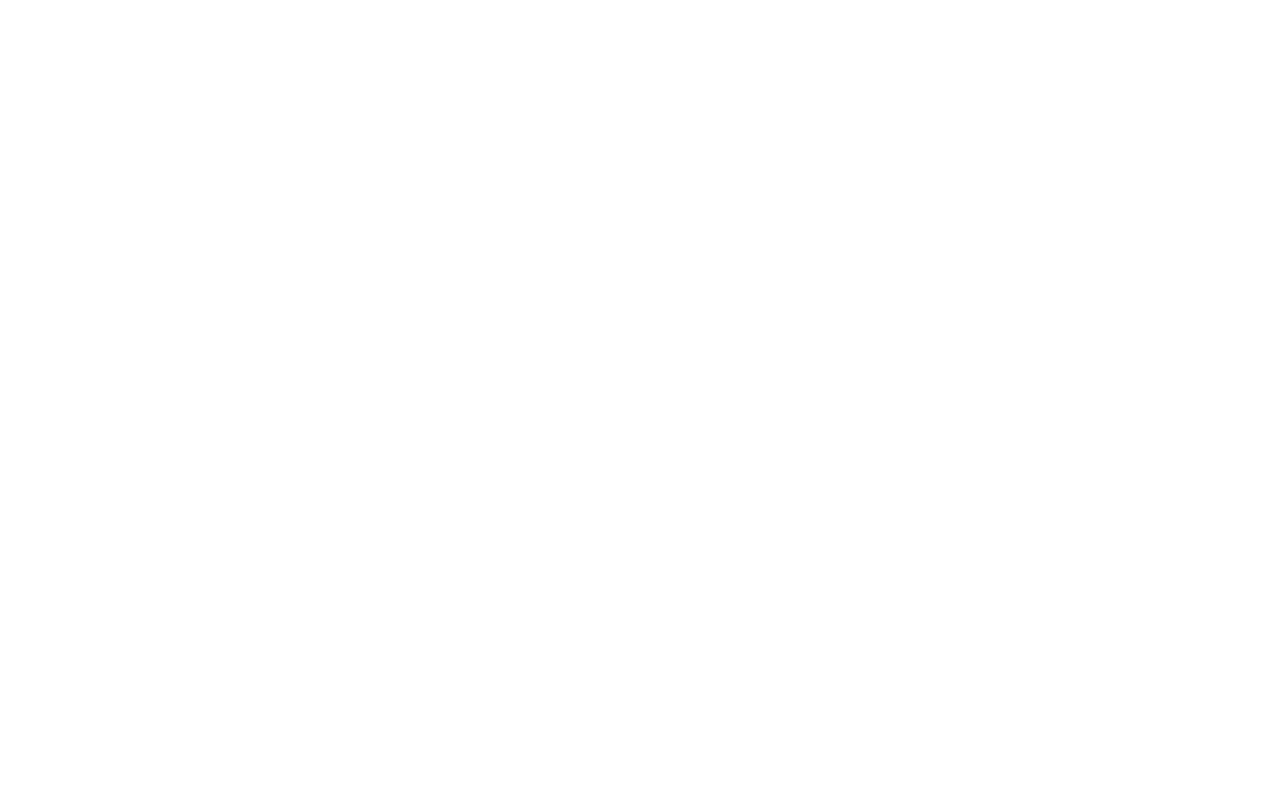
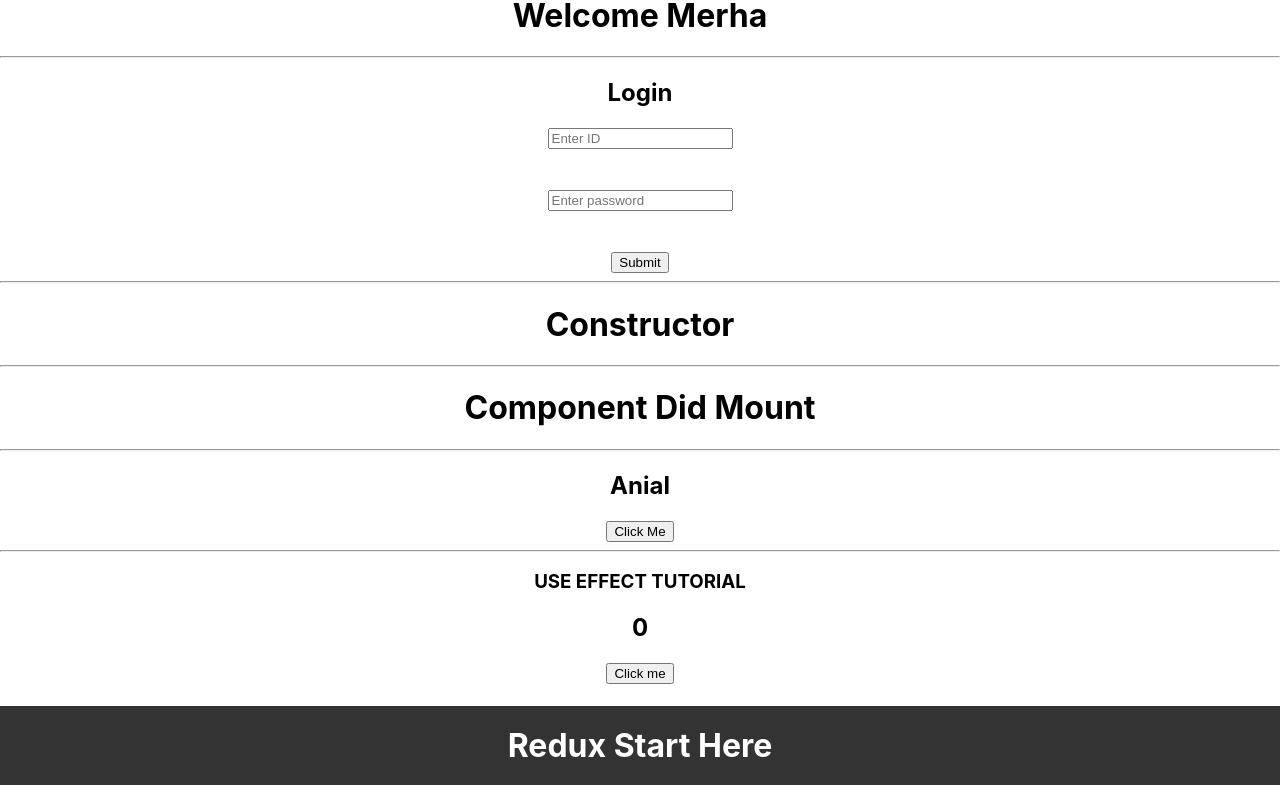
Before and after one commit to AQSA-ABDULLAH/Learning-React, a React (Create React App) app: page / in a window 1280 px wide. Shown: the part 900-1700 px from the top of the page. Before the commit the page ends 800 px from the top, so only its background shows below. Built offline with nearby package versions, Linux system fonts and the light colour scheme.

Commit message:
useEffect Hook

```diff
--- a/src/App.css
+++ b/src/App.css
@@ -81,3 +81,9 @@
     transform: rotate(360deg);
   }
 }
+
+.Heading{
+  background-color: #333;
+  color: white;
+  padding: 20px 0px;
+}
--- a/src/App.js
+++ b/src/App.js
@@ -1,7 +1,7 @@
 import './App.css';
 
 // Here are react import
-// import Home from './Home';
+import Home from './Home';
 
 
 //Here are redux import
@@ -12,12 +12,14 @@
   return (
     <div className="App">
       {/* Here is React File */}
-      {/* <Home/> */}
+      <Home />
 
+
+      <h1 className="Heading">Redux Start Here</h1>
       {/* Here is Redux Files */}
-      <HeaderContainer/>
+      < HeaderContainer />
       <HomeContainer />
-    </div>
+    </div >
   );
 }
 
--- a/src/Home.js
+++ b/src/Home.js
@@ -13,6 +13,7 @@
 import Constructor from './LifeCyceMethods/Constructor';
 import DidMount from './LifeCyceMethods/DidMount';
 import Hooks from './Hooks/Hooks';
+import UseEffect from './Hooks/UseEffect';
 
 export default function Home() {
     const [data, setData] = useState("Aqsa");
@@ -47,6 +48,8 @@
       <DidMount/>
       <hr/>
       <Hooks/>
+      <hr/>
+      <UseEffect/>
     </div>
   )
 }
--- /dev/null
+++ b/src/Hooks/UseEffect.js
@@ -0,0 +1,15 @@
+import React, { useEffect, useState} from 'react'
+
+export default function UseEffect() {
+  const[count, setCount]=useState(0);
+    useEffect(()=>{
+        console.log("useEffect")
+    })
+  return (
+    <div>
+      <h3>USE EFFECT TUTORIAL</h3>
+      <h2>{count}</h2>
+      <button onClick={()=>setCount(count+1)} >Click me</button>
+    </div>
+  )
+}
```
